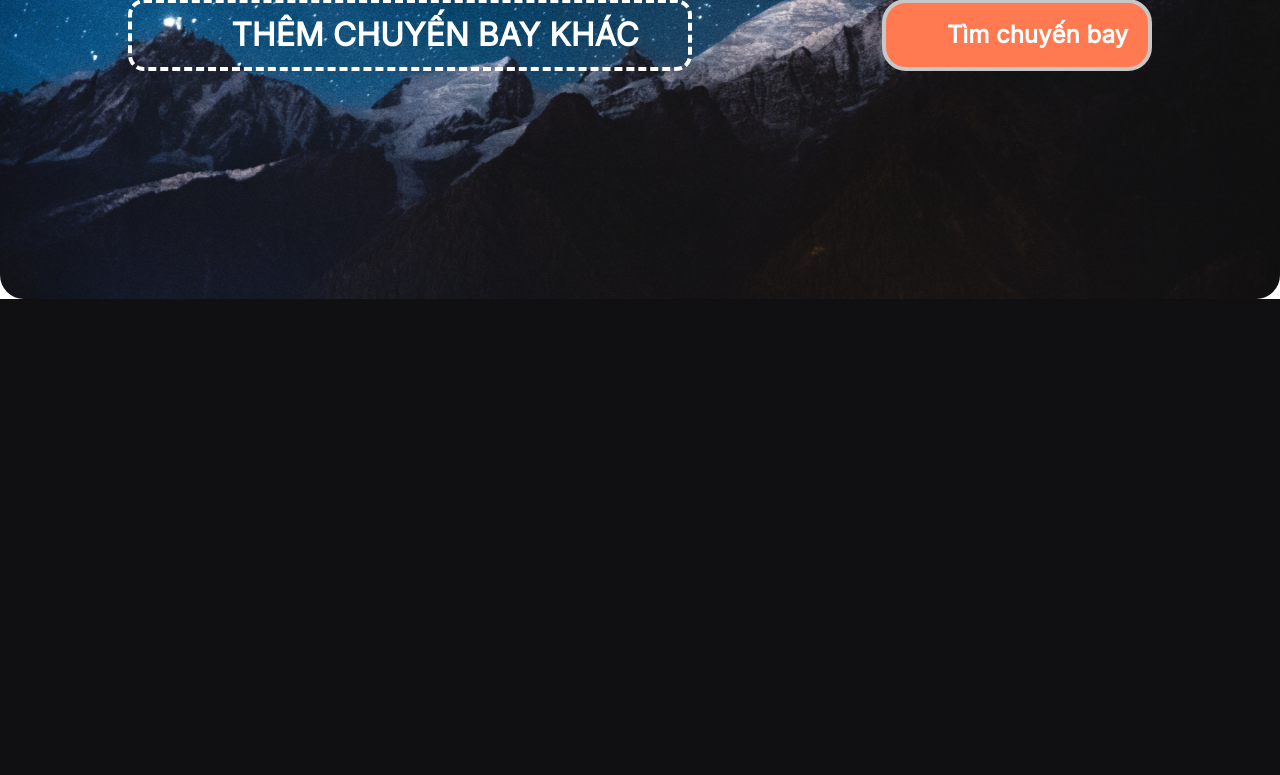
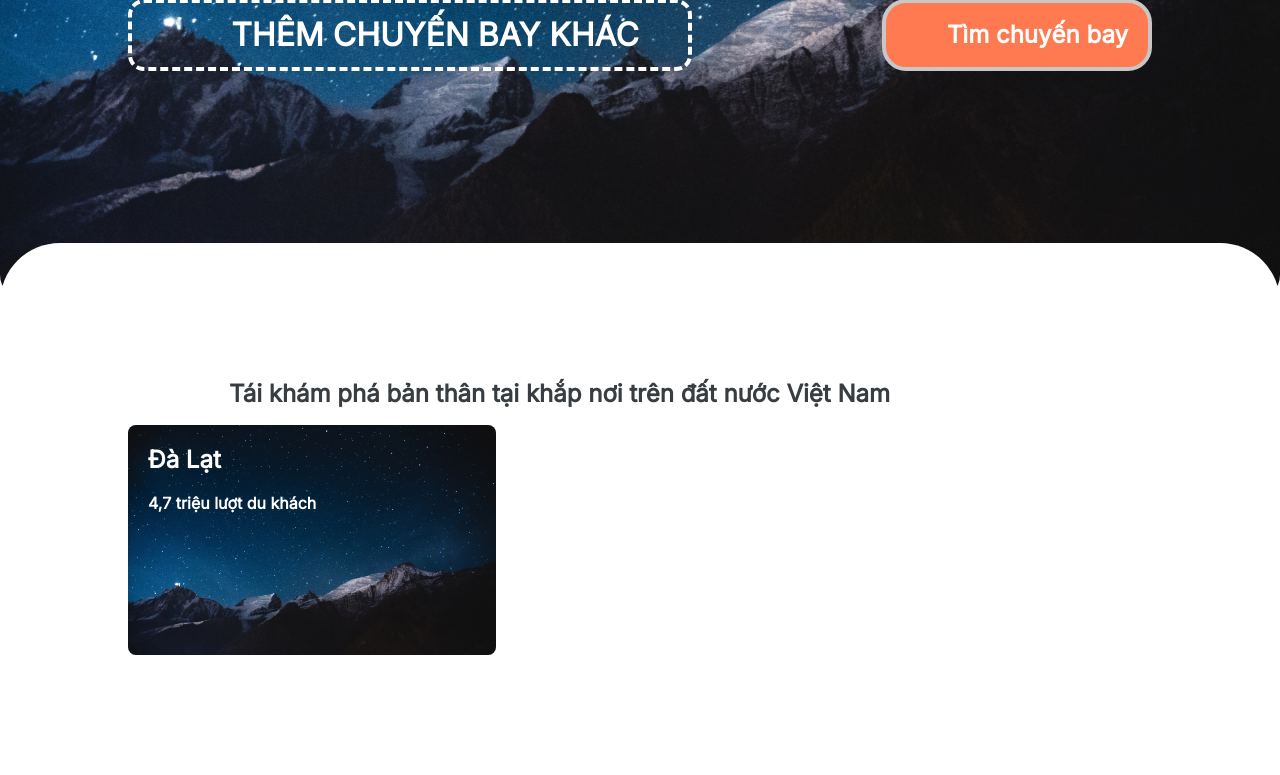
Before and after one commit to baotlg1005/IS207.O11, a PHP site: page / in a window 1280 px wide. Shown: the part 601-1376 px from the top of the page. Before the commit the page ends 900 px from the top, so only its background shows below. Run offline with PHP 8.4, Linux system fonts and the light colour scheme.

Commit message:
location-ad-container done

```diff
--- a/index.html
+++ b/index.html
@@ -176,6 +176,34 @@
             </div>
         </div>
     </div>
+    <div class="container-fluid main-content">
+        <div class="container main-content__container location-ad-container">
+            <div class="location-ad-container__title-container">
+                <div class="icon"></div>
+                <div class="text">
+                    Tái khám phá bản thân tại khắp nơi trên đất nước Việt Nam
+                </div>
+            </div>
+            <div class="location-ad-container__item-container">
+                <div class="item-container__item">
+                    <img class="item__image-background" src="assets/img/top-background.jpg" alt="" srcset="">
+                    <div class="item__information">
+                        <div class="information__name">
+                            <div class="text">
+                                Đà Lạt
+                            </div>
+                        </div>
+                        <div class="information__description">
+                            <div class="text">
+                                4,7 triệu lượt du khách
+                            </div>
+                        </div>
+                    </div>
+                </div>
+            </div>
+        </div>
+    </div>
+
 </body>
 
 </html>
--- a/style.css
+++ b/style.css
@@ -455,4 +455,91 @@ body {
   line-height: normal;
 }
 
+.main-content {
+  background-color: #FFF;
+  border-radius: 5rem 5rem 0 0;
+  padding-top: 10rem;
+}
+.main-content .main-content__container {
+  margin-bottom: 10rem;
+}
+
+.location-ad-container {
+  display: flex;
+  flex-direction: column;
+  align-items: flex-start;
+}
+.location-ad-container .location-ad-container__title-container {
+  display: flex;
+  width: 65.16667rem;
+  height: 5.16667rem;
+  padding: 1.33333rem 1.66667rem;
+  justify-content: flex-end;
+  align-items: center;
+  gap: 0.83333rem;
+}
+.location-ad-container .location-ad-container__title-container .text {
+  color: #373D41;
+  font-size: 2rem;
+  font-style: normal;
+  font-weight: 700;
+  line-height: normal;
+}
+.location-ad-container .location-ad-container__item-container {
+  display: flex;
+  align-items: flex-start;
+  align-content: flex-start;
+  gap: 2rem;
+  flex-wrap: wrap;
+}
+.location-ad-container .location-ad-container__item-container .item-container__item {
+  position: relative;
+  width: 30.66667rem;
+  height: 19.16667rem;
+  flex-shrink: 0;
+  border-radius: 0.66667rem;
+  background: #D5D5D5;
+}
+.location-ad-container .location-ad-container__item-container .item-container__item .item__information {
+  position: absolute;
+  top: 0;
+  z-index: 1;
+}
+.location-ad-container .location-ad-container__item-container .item-container__item .item__information .information__name {
+  display: flex;
+  padding: 1.66667rem 1.66667rem 0.83333rem 1.66667rem;
+  justify-content: flex-start;
+  align-items: center;
+  gap: 0.83333rem;
+}
+.location-ad-container .location-ad-container__item-container .item-container__item .item__information .information__name .text {
+  color: #FFF;
+  font-size: 2rem;
+  font-style: normal;
+  font-weight: 700;
+  line-height: normal;
+}
+.location-ad-container .location-ad-container__item-container .item-container__item .item__information .information__description {
+  display: flex;
+  padding: 0.83333rem 1.66667rem;
+  justify-content: flex-start;
+  align-items: center;
+  gap: 0.83333rem;
+}
+.location-ad-container .location-ad-container__item-container .item-container__item .item__information .information__description .text {
+  color: #FFF;
+  font-size: 1.33333rem;
+  font-style: normal;
+  font-weight: 700;
+  line-height: normal;
+}
+.location-ad-container .location-ad-container__item-container .item-container__item .item__image-background {
+  position: absolute;
+  z-index: 0;
+  height: 100%;
+  width: 100%;
+  top: 0;
+  border-radius: 0.66667rem;
+}
+
 /*# sourceMappingURL=style.css.map */
--- a/style.scss
+++ b/style.scss
@@ -501,3 +501,98 @@ body{
         }
     }
 }
+
+.main-content{
+    background-color: #FFF;
+    border-radius: 5rem 5rem 0 0;
+
+    padding-top: 10rem;
+    .main-content__container{
+        margin-bottom: 10rem;
+    }
+}
+
+.location-ad-container{
+    display: flex;
+    flex-direction: column;
+    align-items: flex-start;
+
+    .location-ad-container__title-container{
+        display: flex;
+        width: 65.16667rem;
+        height: 5.16667rem;
+        padding: 1.33333rem 1.66667rem;
+        justify-content: flex-end;
+        align-items: center;
+        gap: 0.83333rem;
+
+        .text{
+            color: #373D41;
+            font-size: 2rem;
+            font-style: normal;
+            font-weight: 700;
+            line-height: normal;
+        }
+    }
+    .location-ad-container__item-container{
+        display: flex;
+        // width: 96rem;
+        align-items: flex-start;
+        align-content: flex-start;
+        gap: 2rem;
+        flex-wrap: wrap;
+
+        .item-container__item{
+            position: relative;
+            width: 30.66667rem;
+            height: 19.16667rem;
+            flex-shrink: 0;
+            border-radius: 0.66667rem;
+            background: #D5D5D5;
+
+            .item__information{
+                position: absolute;
+                top: 0;
+                z-index: 1;
+                .information__name{
+                    display: flex;
+                    padding: 1.66667rem 1.66667rem 0.83333rem 1.66667rem;
+                    justify-content: flex-start;
+                    align-items: center;
+                    gap: 0.83333rem;
+
+                    .text{
+                        color: #FFF;
+                        font-size: 2rem;
+                        font-style: normal;
+                        font-weight: 700;
+                        line-height: normal;
+                    }
+                }
+                .information__description{
+                    display: flex;
+                    padding: 0.83333rem 1.66667rem;
+                    justify-content: flex-start;
+                    align-items: center;
+                    gap: 0.83333rem;
+
+                    .text{
+                        color: #FFF;
+                        font-size: 1.33333rem;
+                        font-style: normal;
+                        font-weight: 700;
+                        line-height: normal;
+                    }
+                }
+            }
+            .item__image-background{
+                position: absolute;
+                z-index: 0;
+                height: 100%;
+                width: 100%;
+                top: 0;
+                border-radius: 0.66667rem;
+            }
+        }
+    }
+}
```
Also changed, not shown: 1 other file.
